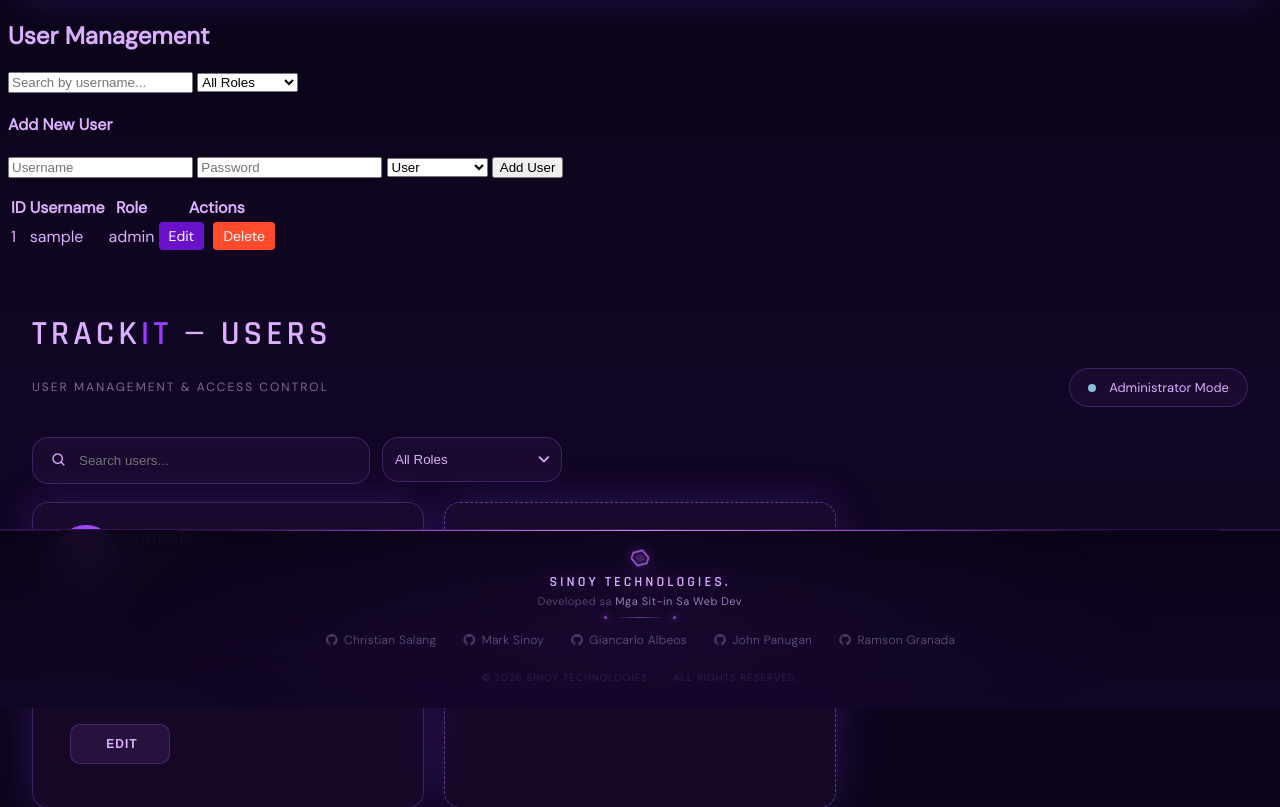
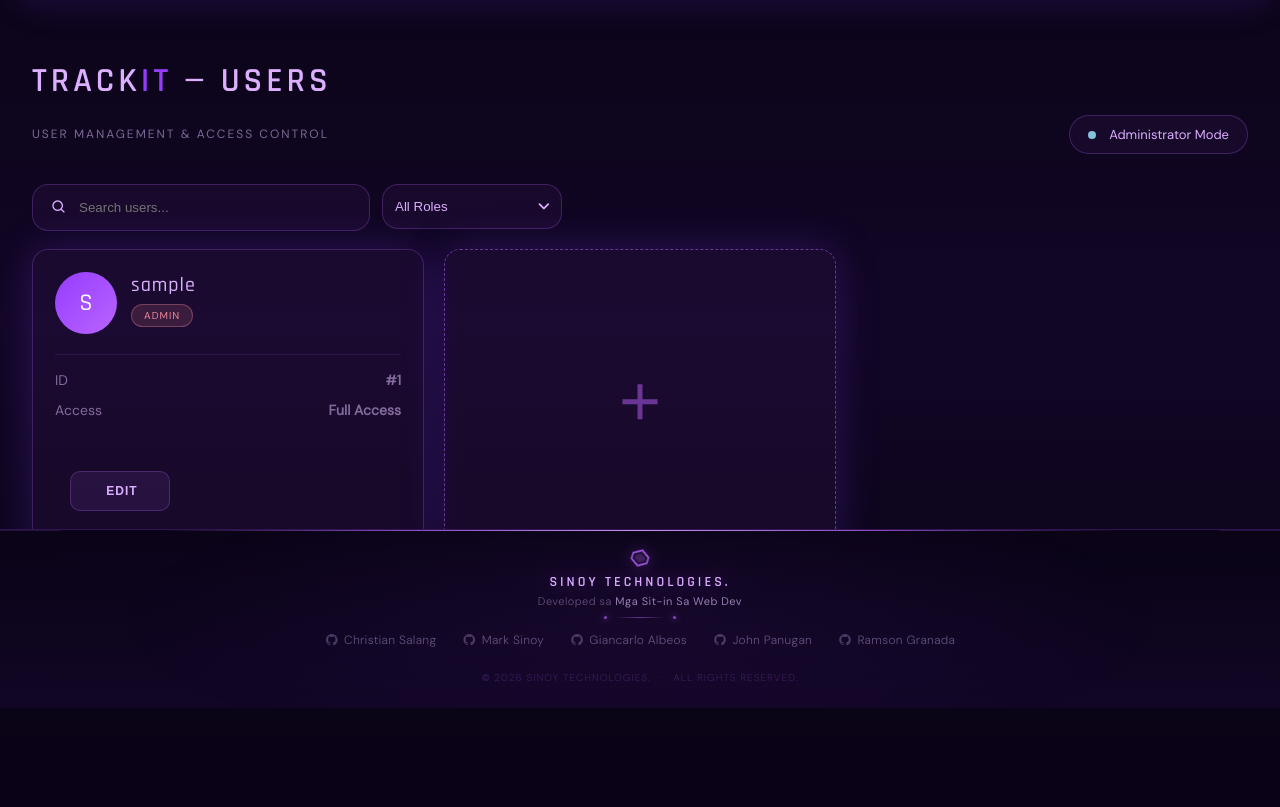
Before and after one commit to ryuu-script/TrackIT, a PHP site: page /users.php in a window 1280 px wide. Shown: the part 92-899 px from the top of the page. After the commit the page ends 800 px from the top, so only its background shows below. Run offline with PHP 8.4, Linux system fonts and the light colour scheme; the visitor is signed in with stand-in values (Sample User, id 1); tables that the repository leaves empty or names only in its code hold one stand-in row (values such as "Sample post").

Commit message:
Revert "Merge pull request #2 from ryuu-script/sinoy"
This reverts commit 6e51748c3425a58e80cc57c9c41ca2ca8e3eba17, reversing
changes made to 93dee22881c2e5561636a2776fee260ada326ffd.

```diff
--- a/src/php/component/navbar.php
+++ b/src/php/component/navbar.php
@@ -21,7 +21,7 @@ $currentPage = basename($_SERVER['PHP_SELF']);
     </div>
 
     <div class="nav-right">
-        <a href="settings.php" class="user-profile">
+        <a href="/TrackIT/src/php/settings.php" class="user-profile">
             <div class="user-avatar"><?= strtoupper(substr($_SESSION['username'], 0, 1)) ?></div>
             <span><?= $_SESSION['username'] ?></span>
             <i class='bx bxs-chevron-right'></i>
--- a/src/php/users.php
+++ b/src/php/users.php
@@ -131,33 +131,6 @@ $users = $pdo->query("
 
     <title>TrackIT | Users</title>
 
-    <!-- Start coding from here -->
-     <style>
-    .btn-edit {
-        background-color: #6a11cb;
-        color: white;
-        padding: 5px 10px;
-        text-decoration: none;
-        border-radius: 4px;
-        margin-right: 5px;
-        font-size: 14px;
-        display: inline-block;
-    }
-
-    .btn-delete {
-        background-color: #ff4b2b;
-        color: white;
-        padding: 5px 10px;
-        text-decoration: none;
-        border-radius: 4px;
-        font-size: 14px;
-        display: inline-block;
-    }
-
-    .btn-edit:hover { background-color: #2575fc; }
-    .btn-delete:hover { background-color: #ff416c; }
-</style>
-
 </head>
 
 <?php if (isset($_SESSION['error'])): ?>
@@ -173,61 +146,6 @@ $users = $pdo->query("
 <?php endif; ?>
 
 <body>
-    <div class="container">
-    <h2>User Management</h2>
-
-    <div class="search-box">
-        <input type="text" id="searchInput" placeholder="Search by username...">
-        <select id="roleFilter">
-            <option value="">All Roles</option>
-            <option value="administrator">Administrator</option>
-            <option value="user">User</option>
-        </select>
-    </div>
-</div>
-
-        <div class="add-user-form glass-card p-3 mb-4">
-            <h4 class="text-light">Add New User</h4>
-            <form action="add_user.php" method="POST" class="d-flex gap-2">
-                <input type="text" name="username" class="form-control" placeholder="Username" required>
-                <input type="password" name="password" class="form-control" placeholder="Password" required>
-                <select name="role" class="form-select">
-                    <option value="user">User</option>
-                    <option value="administrator">Administrator</option>
-                </select>
-                <button type="submit" class="btn btn-primary">Add User</button>
-            </form>
-        </div>
-        <table>
-    <table>
-        <thead>
-            <tr>
-                <th>ID</th>
-                <th>Username</th>
-                <th>Role</th>
-                <th>Actions</th>
-            </tr>
-        </thead>
-        <tbody id="userTableBody">
-            <?php
-            $sql = "SELECT id, username, role FROM users";
-            $stmt = $pdo->query($sql);
-
-            while ($row = $stmt->fetch(PDO::FETCH_ASSOC)) {
-                echo "<tr>
-                        <td>" . $row["id"] . "</td>
-                        <td>" . $row["username"] . "</td>
-                        <td>" . $row["role"] . "</td>
-                        <td>
-                            <a href='edit_user.php?id=" . $row["id"] . "' class='btn-edit'>Edit</a>
-                            <a href='delete_user.php?id=" . $row["id"] . "' class='btn-delete' onclick='return confirm(\"Are you sure you want to delete this user?\")'>Delete</a>
-                        </td>
-                      </tr>";
-            }
-            ?>
-            </tbody>
-    </table>
-</div>
 
     <div class="users-wrap">
 
@@ -570,6 +488,7 @@ $users = $pdo->query("
     <?php endif; ?>
 
     <script src="/TrackIT/src/js/users.js"></script>
+
 </body>
 
 <?php require_once __DIR__ . '/component/footer.php'; ?>
```
Also changed, not shown: src/php/settings.php (+8 -19 lines).
